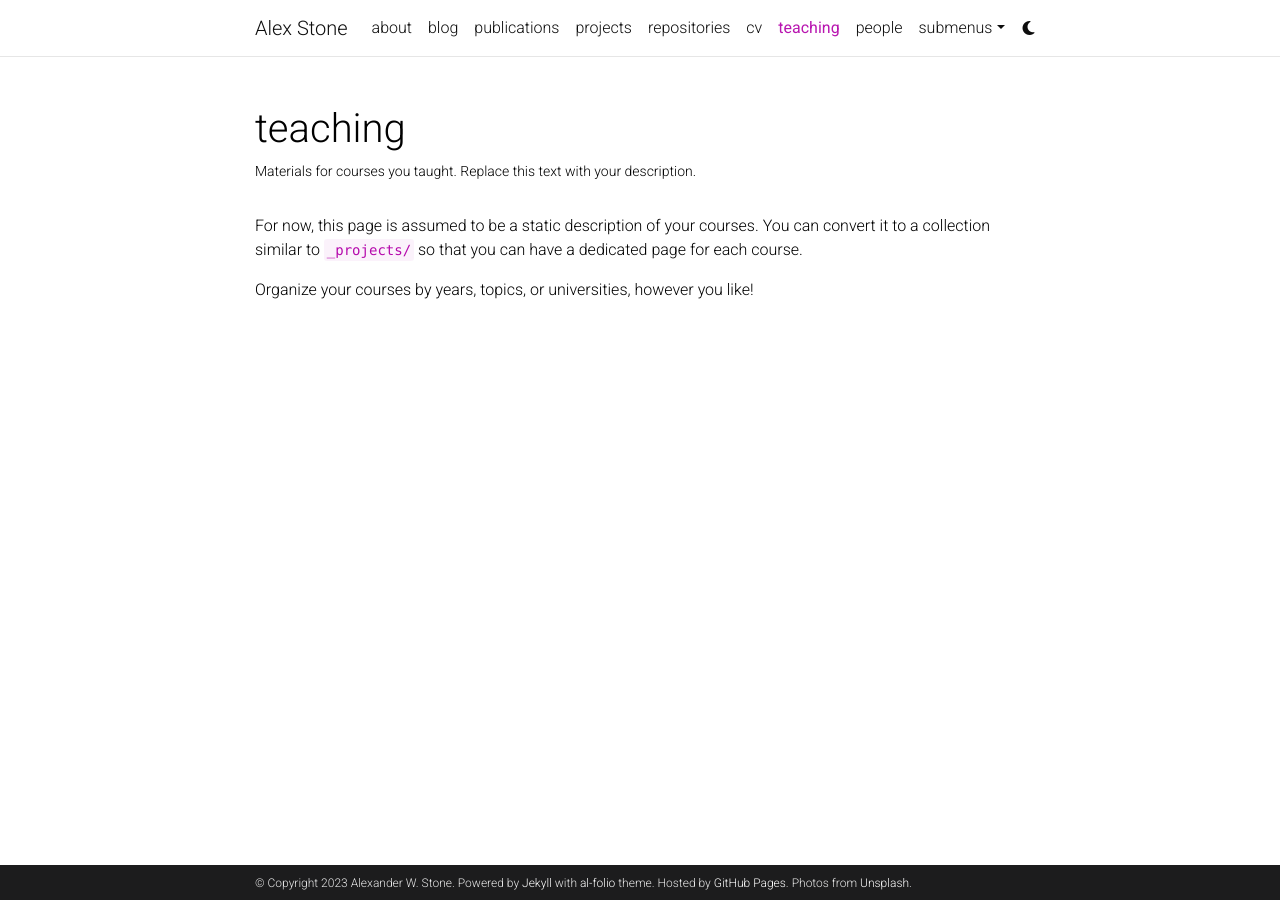
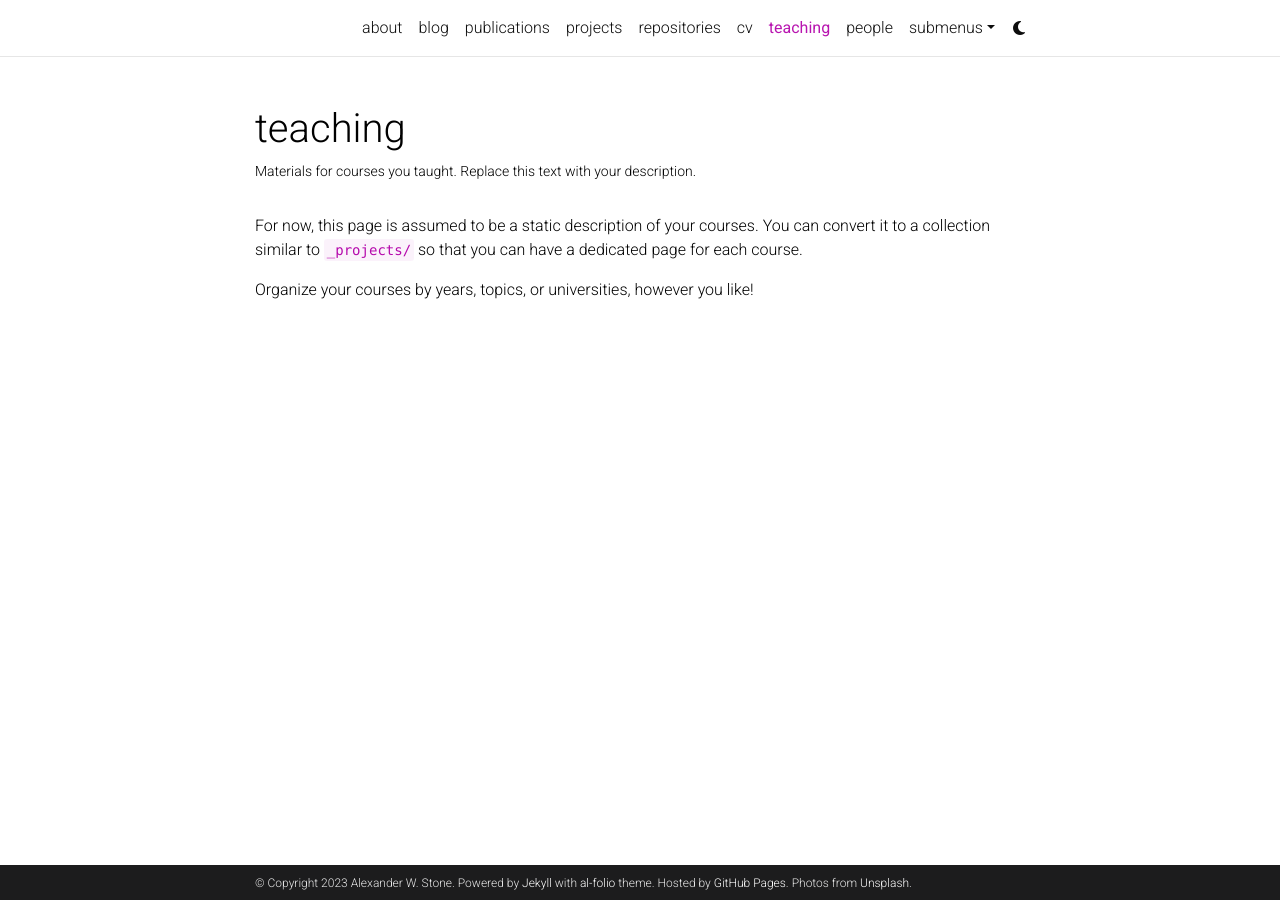
Before and after one commit to awstone/awstone.github.io, a Jekyll site: the page built from _pages/teaching.md, in a window 1280 px wide. Built offline with Jekyll 4.4.1, drawn with Linux system fonts in a browser that asks for light colours; comment, search, counter and statistics services are not loaded; a style sheet for code colours, icons or effects is not loaded.

Commit message:
changed title

```diff
--- a/_config.yml
+++ b/_config.yml
@@ -2,7 +2,7 @@
 # Site settings
 # -----------------------------------------------------------------------------
 
-title: Alex Stone # the website title (if blank, full name will be used instead)
+title: # the website title (if blank, full name will be used instead)
 first_name: Alexander
 middle_name: W.
 last_name: Stone
```
